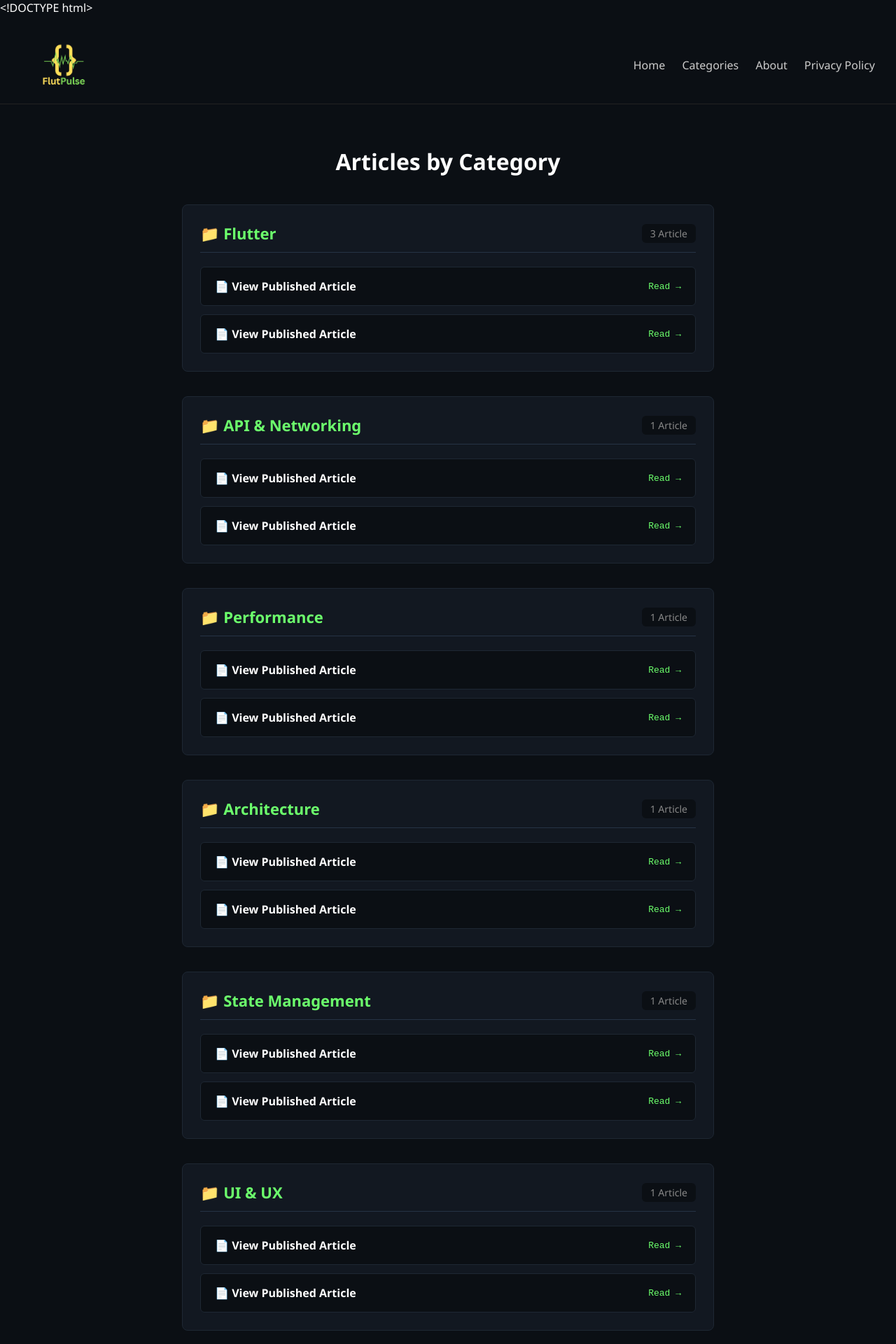
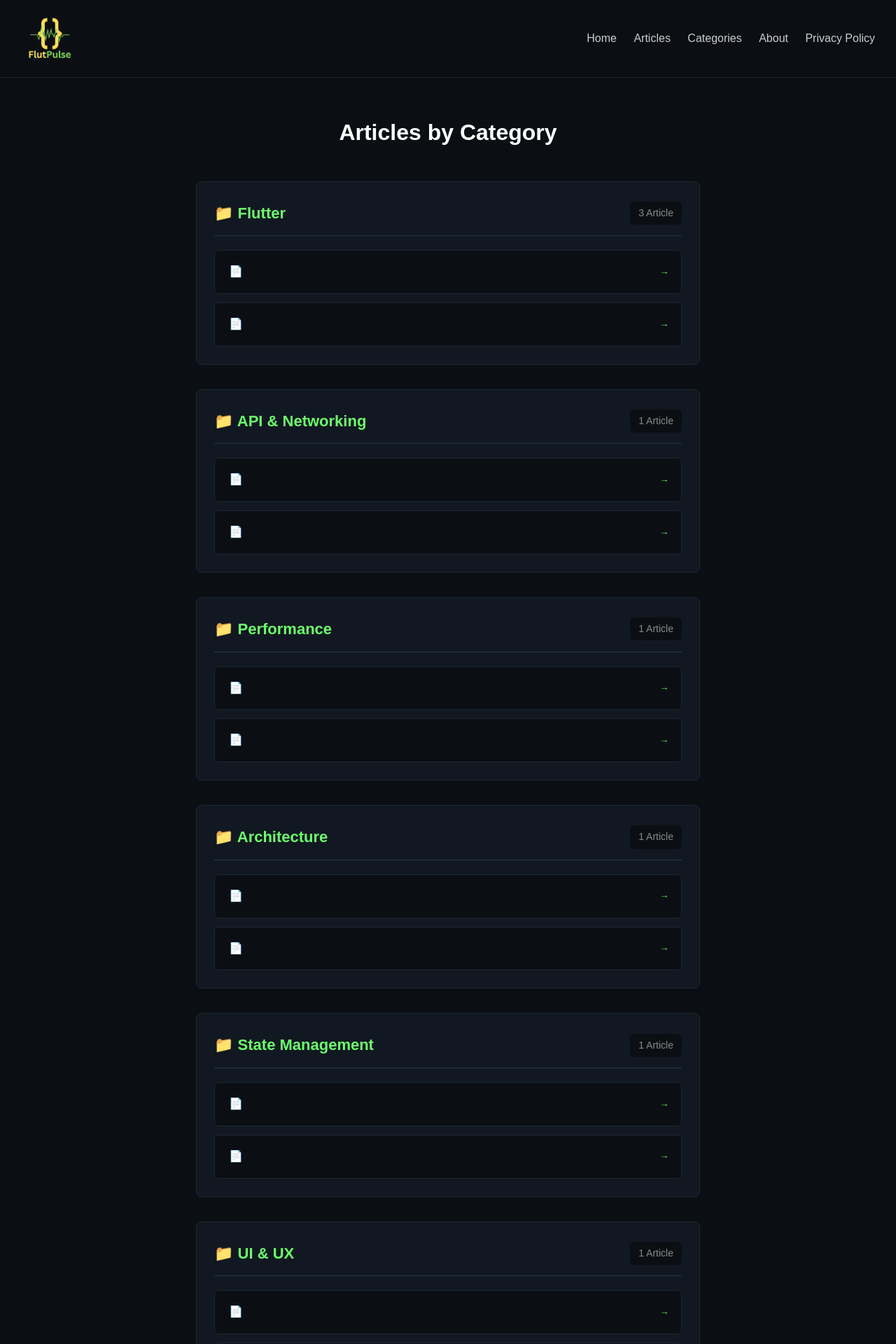
Before and after one commit to ahmloutfy/flutpulse, a Jekyll site: the page built from categories.md, in a window 1280 px wide. Shown: the top 1920 px of the page at 70% size. Built offline with Jekyll 4.4.1, drawn with Linux system fonts in a browser that asks for light colours; some of the changed lines change nothing that is shown; some of the changed text lies outside the part shown.

Commit message:
Update categories.md

```diff
--- a/categories.md
+++ b/categories.md
@@ -1,171 +1,108 @@
 ---
-layout: null
+layout: default
 title: Categories
 permalink: /categories/
 ---
-<!DOCTYPE html>
-<html lang="en">
-<head>
-  <meta charset="UTF-8">
-  <meta name="viewport" content="width=device-width, initial-scale=1.0">
-  <title>Categories | FlutPulse</title>
-  <style>
-    body {
-      margin: 0;
-      font-family: 'Segoe UI', Arial, sans-serif;
-      background: #0b0f14;
-      color: #fff;
-      padding: 0;
-    }
-    nav {
-      display: flex;
-      justify-content: space-between;
-      align-items: center;
-      padding: 15px 30px;
-      border-bottom: 1px solid #222;
-      background: #0b0f14;
-    }
-    nav img { height: 60px; }
-    nav a {
-      color: #ccc;
-      margin-left: 20px;
-      text-decoration: none;
-      font-weight: 500;
-      transition: 0.3s;
-    }
-    nav a:hover { color: #6cff6c; }
 
-    .category-page-wrapper {
-      max-width: 800px;
-      margin: 60px auto;
-      padding: 0 20px;
-      box-sizing: border-box;
-    }
-    .category-main-title {
-      text-align: center;
-      color: #ffffff;
-      margin-bottom: 40px;
-      font-size: 32px;
-      font-weight: bold;
-    }
-    .category-block {
-      background: #121821;
-      padding: 25px;
-      border-radius: 8px;
-      border: 1px solid #1e2733;
-      margin-bottom: 35px;
-      display: block;
-    }
-    .category-header {
-      color: #6cff6c;
-      margin: 0 0 20px 0;
-      border-bottom: 1px solid #263345;
-      padding-bottom: 12px;
-      font-size: 22px;
-      display: flex;
-      justify-content: space-between;
-      align-items: center;
-    }
-    .category-count {
-      color: #888888;
-      font-size: 14px;
-      font-weight: normal;
-      background: #0b0f14;
-      padding: 4px 12px;
-      border-radius: 6px;
-    }
-    .category-links-list {
-      display: flex;
-      flex-direction: column;
-      gap: 12px;
-    }
-    .category-article-item {
-      display: flex;
-      justify-content: space-between;
-      align-items: center;
-      padding: 16px 20px;
-      background: #0b0f14;
-      border: 1px solid #1e2733;
-      border-radius: 6px;
-      text-decoration: none !important;
-      transition: all 0.2s ease;
-    }
-    .category-article-item:hover {
-      border-color: #6cff6c;
-      background: #161f2b;
-    }
-    .article-item-title {
-      color: #ffffff !important;
-      font-size: 16px;
-      font-weight: bold;
-    }
-    .article-item-date {
-      color: #a0a0a0 !important;
-      font-size: 13px;
-      font-family: monospace;
-    }
-    footer {
-      background: #05080c;
-      padding: 30px;
-      text-align: center;
-      color: #aaa;
-      margin-top: 60px;
-      border-top: 1px solid #222;
-    }
-    footer a { color: #6cff6c; text-decoration: none; }
-  </style>
-</head>
-<body>
+<!-- ستايل داخلي معزول ومحمي لحل مشكلة اختفاء النصوص -->
+<style>
+  .custom-category-wrapper {
+    max-width: 800px;
+    margin: 40px auto;
+    padding: 0 20px;
+    box-sizing: border-box;
+    font-family: Arial, sans-serif;
+  }
+  .custom-category-title {
+    text-align: center;
+    color: #ffffff !important;
+    margin-bottom: 40px;
+    font-size: 32px;
+    font-weight: bold;
+  }
+  .custom-category-block {
+    background: #121821 !important;
+    padding: 25px;
+    border-radius: 8px !important;
+    border: 1px solid #1e2733 !important;
+    margin-bottom: 35px;
+    display: block !important;
+  }
+  .custom-category-header {
+    color: #6cff6c !important;
+    margin: 0 0 20px 0 !important;
+    border-bottom: 1px solid #263345 !important;
+    padding-bottom: 12px !important;
+    font-size: 22px !important;
+    display: flex !important;
+    justify-content: space-between !important;
+    align-items: center !important;
+  }
+  .custom-category-count {
+    color: #888888 !important;
+    font-size: 14px !important;
+    font-weight: normal !important;
+    background: #0b0f14 !important;
+    padding: 4px 12px !important;
+    border-radius: 6px !important;
+  }
+  .custom-links-list {
+    display: flex !important;
+    flex-direction: column !important;
+    gap: 12px !important;
+    width: 100% !important;
+  }
+  .custom-article-item {
+    display: flex !important;
+    justify-content: space-between !important;
+    align-items: center !important;
+    padding: 16px 20px !important;
+    background: #0b0f14 !important;
+    border: 1px solid #1e2733 !important;
+    border-radius: 6px !important;
+    text-decoration: none !important;
+    transition: all 0.2s ease !important;
+    width: 100% !important;
+    box-sizing: border-box !important;
+  }
+  .custom-article-item:hover {
+    border-color: #6cff6c !important;
+    background: #161f2b !important;
+  }
+  .custom-item-title {
+    color: #ffffff !important;
+    font-size: 16px !important;
+    font-weight: bold !important;
+    text-align: left !important;
+  }
+  .custom-item-date {
+    color: #a0a0a0 !important;
+    font-size: 13px !important;
+    font-family: monospace !important;
+  }
+</style>
 
-<nav>
-  <a href="{{ site.baseurl }}/">
-    <img src="{{ '/flutpulse_logo.png' | relative_url }}" alt="FlutPulse Logo" style="height: 80px;">
-  </a>
-  <div>
-    <a href="{{ site.baseurl }}/">Home</a>
-    <a href="{{ site.baseurl }}/categories/">Categories</a>
-    <a href="{{ site.baseurl }}/about/">About</a>
-    <a href="{{ site.baseurl }}/privacy_policy/">Privacy Policy</a>
-  </div>
-</nav>
-
-<div class="category-page-wrapper">
-  <h1 class="category-main-title">Articles by Category</h1>
+<div class="custom-category-wrapper">
+  <h1 class="custom-category-title">Articles by Category</h1>
 
   {% for category in site.categories %}
-    <div class="category-block" id="{{ category | first | slugify }}">
+    <div class="custom-category-block" id="{{ category | first | slugify }}">
 
-      <h2 class="category-header">
+      <h2 class="custom-category-header">
         <span>📁 {{ category | first }}</span>
-        <span class="category-count">
+        <span class="custom-category-count">
           {{ category | last | size }} {% if category | last | size == 1 %}Article{% else %}Articles{% endif %}
         </span>
       </h2>
 
-      <div class="category-links-list">
+      <div class="custom-links-list">
         {% for post in category | last %}
-          <a href="{{ post.url | relative_url }}" class="category-article-item">
-
-            <!-- محاولة جلب عنوان المقال بـ 3 طرق مختلفة لضمان القراءة بالقوة -->
-            <span class="article-item-title">
-              📄
-              {% if post.title and post.title != "" %}
-                {{ post.title }}
-              {% elsif post.slug and post.slug != "" %}
-                {{ post.slug | replace: "-", " " | capitalize }}
-              {% else %}
-                View Published Article
-              {% endif %}
+          <a href="{{ post.url | relative_url }}" class="custom-article-item">
+            <span class="custom-item-title">📄 {{ post.title }}</span>
+            <span class="custom-item-date">
+              {{ post.date | date: "%b %d, %Y" }}
+              <span style="color: #6cff6c !important; margin-left: 8px;">→</span>
             </span>
-
-            <!-- عرض تاريخ النشر أو سهم الانتقال الصريح -->
-            <span class="article-item-date">
-              {% if post.date %}
-                {{ post.date | date: "%b %d, %Y" }}
-              {% endif %}
-              <span style="color: #6cff6c; margin-left: 8px;">Read →</span>
-            </span>
-
           </a>
         {% endfor %}
       </div>
@@ -173,10 +110,3 @@
     </div>
   {% endfor %}
 </div>
-
-<footer>
-  <p>&copy; 2026 FlutPulse. All rights reserved. Built with Jekyll.</p>
-</footer>
-
-</body>
-</html>
```
